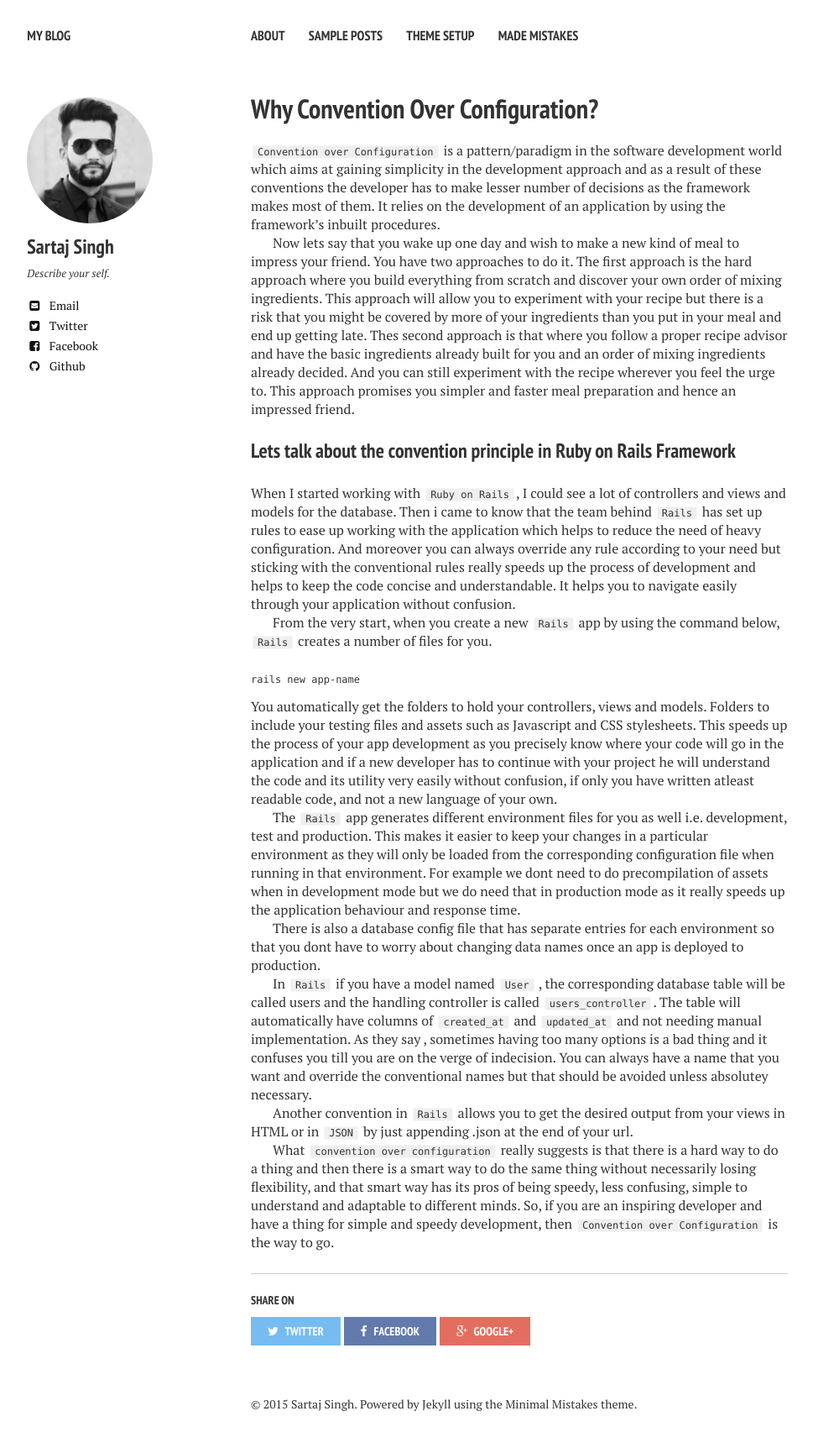
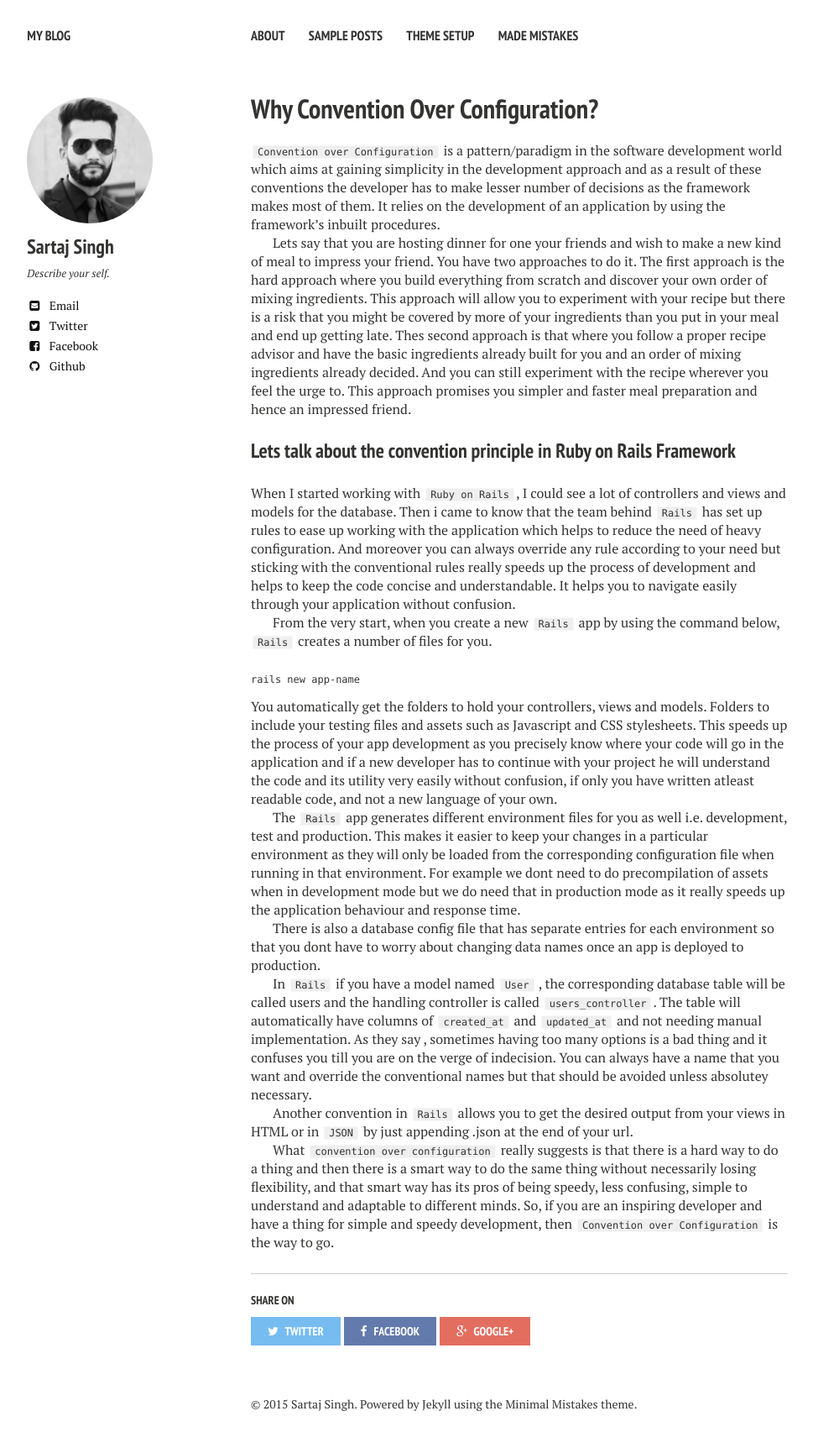
Before and after one commit to sartajsingh/sartajsingh.github.io, a Jekyll site: the page built from _posts/2015-08-22-convention-over-configuration.md, in a window 1280 px wide. Shown: the whole page at 84% size, without its empty margins (21-990 px from the left). Built offline with Jekyll 4.4.1, drawn with Linux system fonts in a browser that asks for light colours; nearby versions of some CDN libraries.

Commit message:
[sartaj] convention over configuration changes

```diff
--- a/_posts/2015-08-22-convention-over-configuration.md
+++ b/_posts/2015-08-22-convention-over-configuration.md
@@ -7,7 +7,7 @@ tags: ['Ruby']
 `Convention over Configuration` is a pattern/paradigm in the software development world which aims at gaining simplicity in the development approach and as a result of these conventions the developer has to make lesser number of decisions as the framework makes most of them.
 It relies on the development of an application by using the framework's inbuilt procedures.
 
-Now lets say that you wake up one day and wish to make a new kind of meal to impress your friend. You have two approaches to do it.
+Lets say that you are hosting dinner for one your friends and wish to make a new kind of meal to impress your friend. You have two approaches to do it.
 The first approach is the hard approach where you build everything from scratch and discover your own order of mixing ingredients. This approach will allow you to experiment with your recipe but there is a risk that you might be covered by more of your ingredients than you put in your meal and end up getting late.
 Thes second approach is that where you follow a proper recipe advisor and have the basic ingredients already built for you and an order of mixing ingredients already decided. And you can still experiment with the recipe wherever you feel the urge to. This approach promises you simpler and faster meal preparation and hence an impressed friend.
 
```
